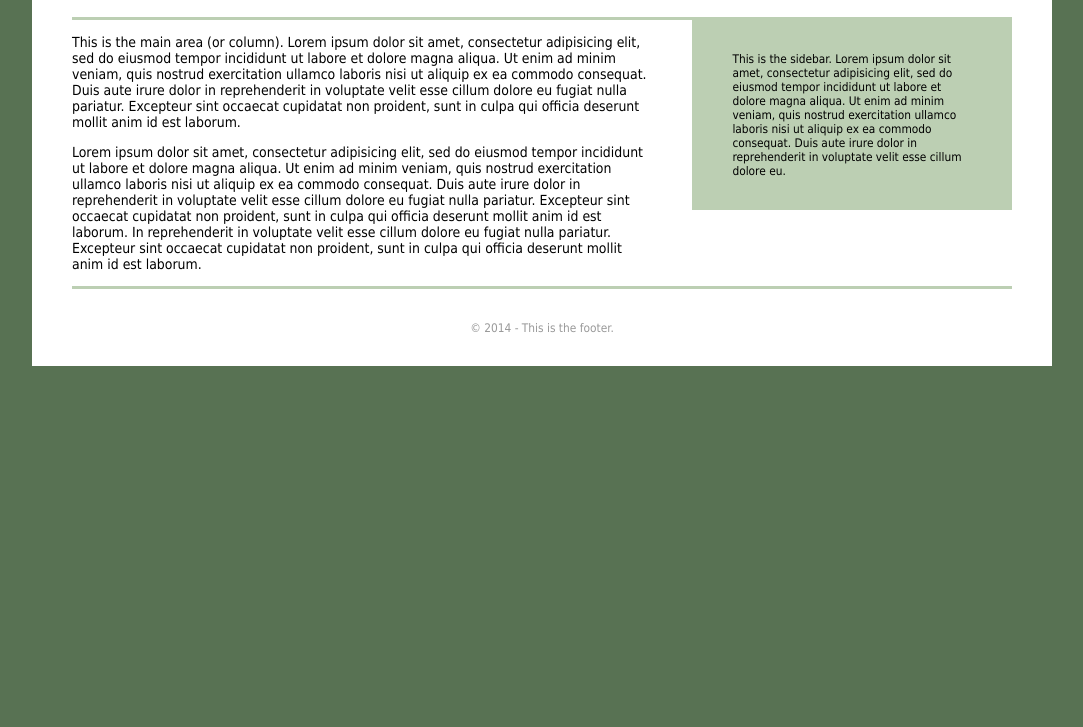
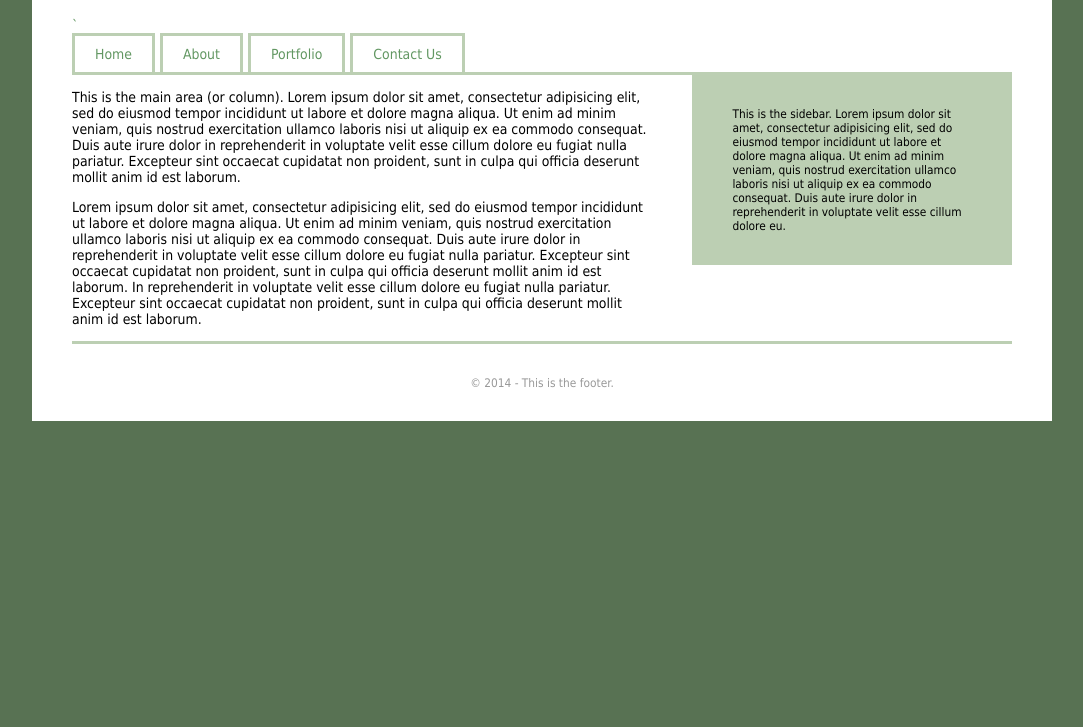
Before and after one commit to michaelwoo921/html-css, a plain HTML site: page learn-css/index.html in a window 1280 px wide. Shown: the part 73-800 px from the top of the page, without its empty margins (98-1181 px from the left). Drawn offline with Linux system fonts and the light colour scheme.

Commit message:
navigation

```diff
--- a/learn-css/css/screen1.css
+++ b/learn-css/css/screen1.css
@@ -20,7 +20,7 @@ body {
 
 header {
     padding-top: 20px;
-    padding-bottom: 20px;
+
     color: rgb(98, 151, 98);
 }
 
@@ -33,6 +33,36 @@ header h1 {
 header p {
     margin: 0;
 }
+
+/* navigation start */
+.site-nav {
+    margin-top: 20px;
+}
+
+.site-nav ul {
+    margin: 0;
+    padding: 0;
+}
+
+.site-nav li {
+    list-style: none;
+    float: left;
+}
+
+.site-nav a {
+    display: block;
+    color: rgb(98, 151, 98);
+    text-decoration: none;
+    padding: 10px 20px;
+    border: 3px solid rgb(188, 207, 179);
+    border-bottom: none;
+    margin-right: 5px;
+}
+
+.site-nav a:hover {
+    background-color: rgb(188, 207, 179);
+}
+/* navigation end */
 
 .content-area {
     border-top: 3px solid rgb(188, 207, 179);
--- a/learn-css/index.html
+++ b/learn-css/index.html
@@ -11,7 +11,16 @@
 		<div class="container">
             <header>
 				<h1>Website Title</h1>
-				<p>Website slogan included here.</p>
+                <p>Website slogan included here.</p>
+                <nav class="site-nav">
+`                    <ul class="group">
+                        <li><a href="">Home </a></li>
+                        <li><a href=""> About</a></li>
+                        <li><a href="">Portfolio </a></li>
+                        <li><a href="">Contact Us </a></li>
+                    </ul>
+                </nav>
+
 			</header>
 
 			<div class="content-area group">
```
